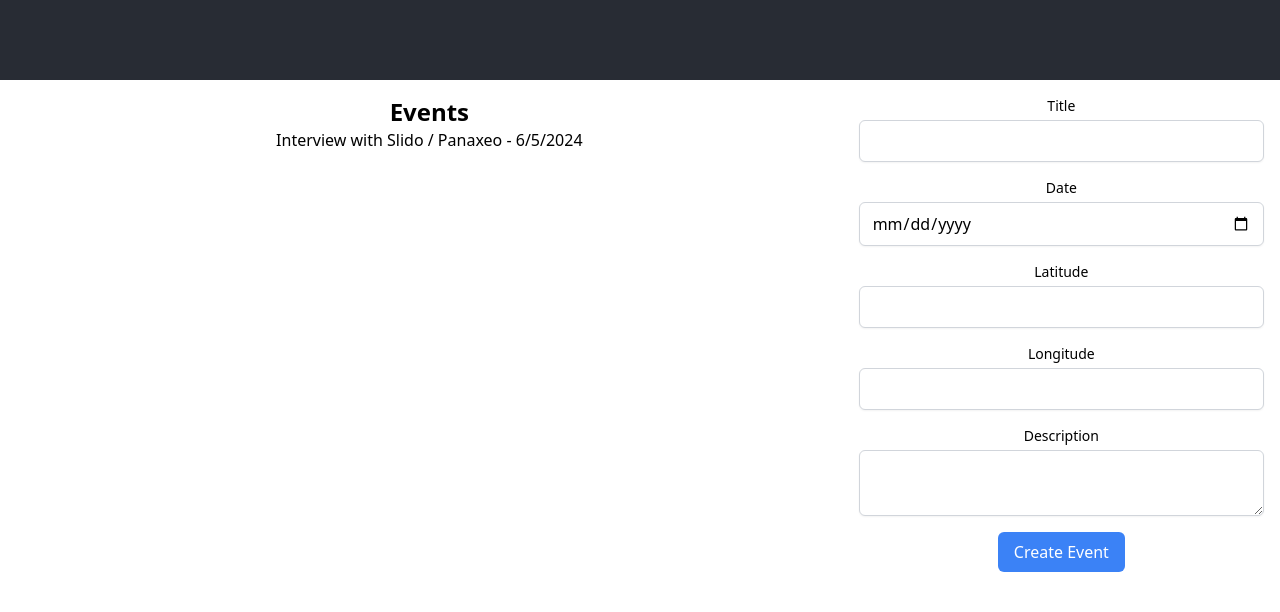
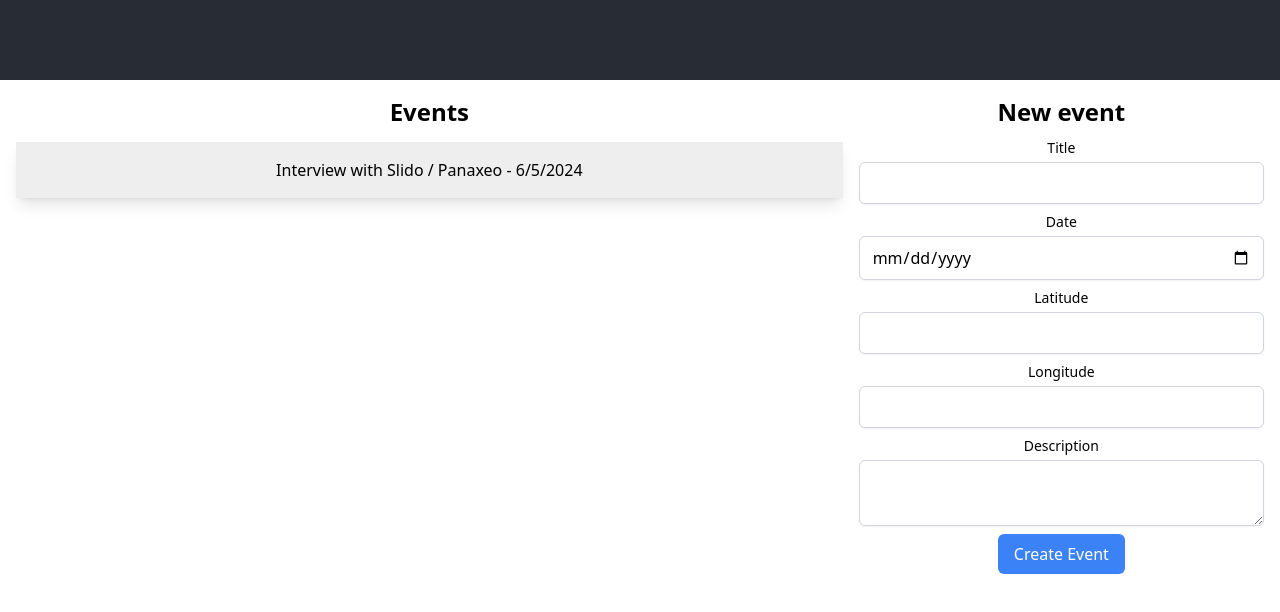
Before and after one commit to vystydp/react-events-list, a Next.js app: page / in a window 1280 px wide. Shown: the top 612 px of the page. Built offline with nearby package versions, Linux system fonts and the light colour scheme.

Commit message:
feat: add sorting, styles

```diff
--- a/src/app/api/events/route.ts
+++ b/src/app/api/events/route.ts
@@ -13,6 +13,7 @@ let events: Event[] = [{
 }];
 
 export async function GET() {
+  events.sort((a: Event, b: Event) => new Date(a.date) > new Date(b.date) ? 1 : -1);
   return NextResponse.json(events);
 }
 
--- a/src/components/EventDetails.tsx
+++ b/src/components/EventDetails.tsx
@@ -20,9 +20,11 @@ const EventDetails = ({ event }: { event: Event }) => {
   }, [event]);
 
   return (
-    <div>
-      <h2 className="text-2xl font-bold">{event.title}</h2>
-      <p>{new Date(event.date).toLocaleDateString()}</p>
+    <div className='container'>
+      <h2 className="text-2xl font-bold mb-3.5">{event.title}</h2>
+      <div className={'box-border h-42 w-42 p-4 border-1 shadow-lg' + (new Date(event.date).getTime() < new Date().getTime() ? ' previous' : ' upcomming')}
+               key={event.id} >
+                  <p>{new Date(event.date).toLocaleDateString()}</p>
       <p>{event.description}</p>
       {weather && (
         <div>
@@ -30,6 +32,7 @@ const EventDetails = ({ event }: { event: Event }) => {
           <p>Temperature: {weather?.properties?.timeseries[0].data.instant.details.air_temperature}°C</p>
         </div>
       )}
+          </div>
     </div>
   );
 };
--- a/src/components/EventForm.tsx
+++ b/src/components/EventForm.tsx
@@ -22,7 +22,9 @@ const EventForm = ({ onEventCreated }: { onEventCreated: () => void }) => {
   };
 
   return (
-    <form onSubmit={handleSubmit} className="space-y-4">
+    <div className='container mb-3.5'>
+      <h2 className="text-2xl font-bold  mb-2.5">New event</h2>
+      <form onSubmit={handleSubmit} className="space-y-2">
         <div>
           <label htmlFor="title" className="block text-sm font-medium">Title</label>
           <input
@@ -81,6 +83,7 @@ const EventForm = ({ onEventCreated }: { onEventCreated: () => void }) => {
           Create Event
         </button>
       </form>
+    </div>
   );
 };
 
--- a/src/components/EventList.tsx
+++ b/src/components/EventList.tsx
@@ -13,20 +13,22 @@ const EventList = ({ initialEvents, onSelectEvent }: { initialEvents: Event[], o
   };
 
   useEffect(() => {
+    fetchEvents();
     const interval = setInterval(fetchEvents, 5000); // Poll every 5 seconds
     return () => clearInterval(interval);
   }, []);
 
   return (
-    <div>
-      <h2 className="text-2xl font-bold">Events</h2>
-      <ul>
+    <div className='container'>
+      <h2 className="text-2xl font-bold mb-3.5">Events</h2>
         {Array.isArray(events) && events.map(event => (
-          <li key={event.id} onClick={() => onSelectEvent(event)} className="cursor-pointer">
-            {event.title} - {new Date(event.date).toLocaleDateString()}
-          </li>
+          <div className={'box-border h-42 w-42 p-4 border-1 shadow-lg' + (new Date(event.date).getTime() < new Date().getTime() ? ' previous' : ' upcomming')}
+               key={event.id} >
+            <div onClick={() => onSelectEvent(event)} className="cursor-pointer">
+              {event.title} - {new Date(event.date).toLocaleDateString()}
+            </div>
+          </div>
         ))}
-      </ul>
     </div>
   );
 };
--- a/src/styles/globals.css
+++ b/src/styles/globals.css
@@ -1,7 +1,6 @@
 @tailwind base;
 @tailwind components;
 @tailwind utilities;
-
 
 .App {
     text-align: center;
@@ -33,6 +32,10 @@
     color: #61dafb;
   }
 
+  .previous {
+    background-color: #eee;
+  }
+
   @keyframes App-logo-spin {
     from {
       transform: rotate(0deg);
```
Also changed, not shown: 1 other file (tests, documents, lock files or other folders). Lines whose indentation alone changed are shown as unchanged.
